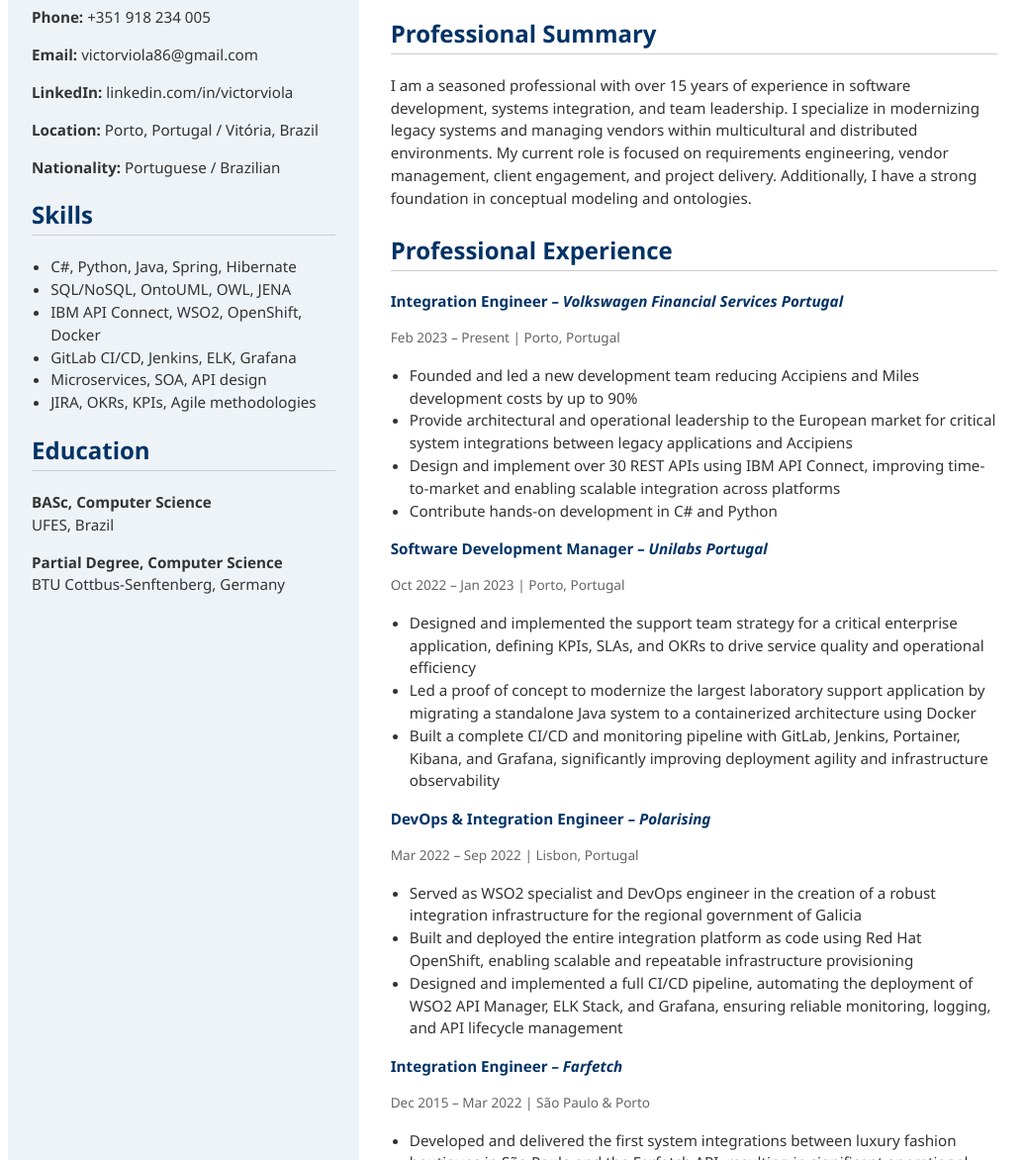
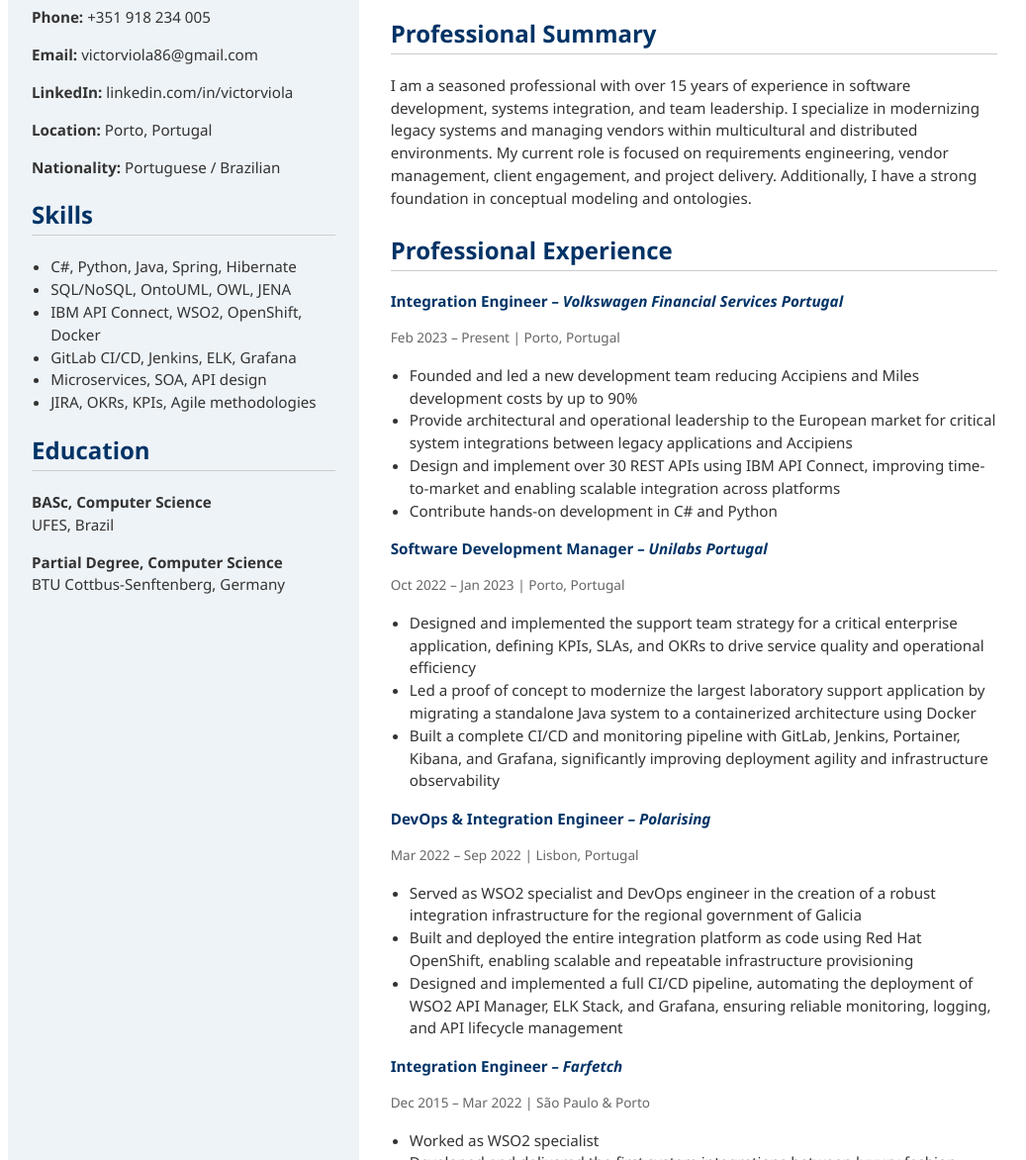
Before and after one commit to victorviola/victorviola.github.io, a plain HTML site: page index.html in a window 1280 px wide. Shown: the part 128-1300 px from the top of the page at 99% size, without its empty margins (132-1169 px from the left). Drawn offline with Linux system fonts and the light colour scheme.

Commit message:
Update index.html

```diff
--- a/index.html
+++ b/index.html
@@ -72,7 +72,7 @@
       <p><strong>Phone:</strong> +351 918 234 005</p>
       <p><strong>Email:</strong> victorviola86@gmail.com</p>
       <p><strong>LinkedIn:</strong> linkedin.com/in/victorviola</p>
-      <p><strong>Location:</strong> Porto, Portugal / Vitória, Brazil</p>
+      <p><strong>Location:</strong> Porto, Portugal</p>
       <p><strong>Nationality:</strong> Portuguese / Brazilian</p>
 
       <h2>Skills</h2>
@@ -129,6 +129,7 @@
         <p class="job-title">Integration Engineer <span class="company">– Farfetch</span></p>
         <p class="date-location">Dec 2015 – Mar 2022 | São Paulo & Porto</p>
         <ul>
+          <li>Worked as WSO2 specialist</li>
           <li>Developed and delivered the first system integrations between luxury fashion boutiques in São Paulo and the Farfetch API, resulting in significant operational cost savings and a substantial increase in available inventory for Farfetch Brazil</li>
           <li>Built and led the Brazil-based integrations team</li>
           <li>Relocated to Portugal by invitation to support and participate in the expansion of the integrations department from 10 to over 100 engineer</li>
```
